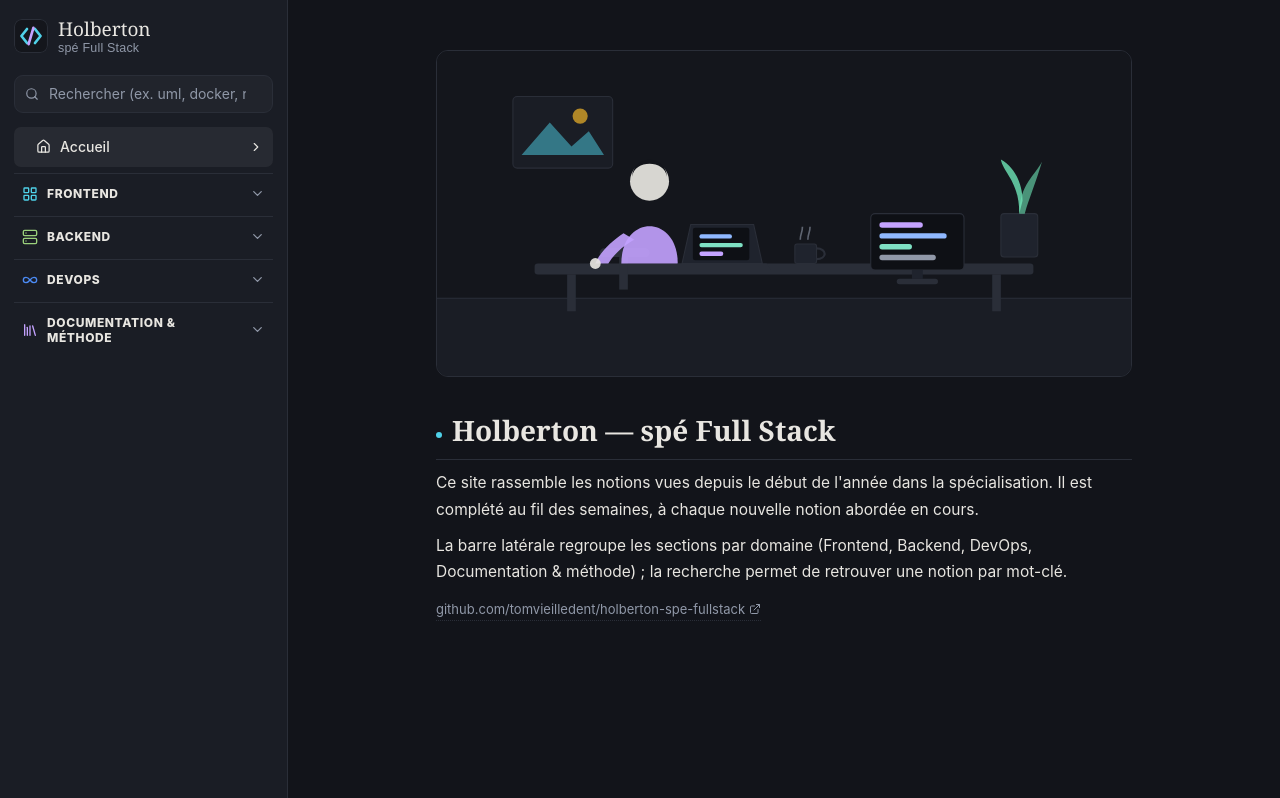
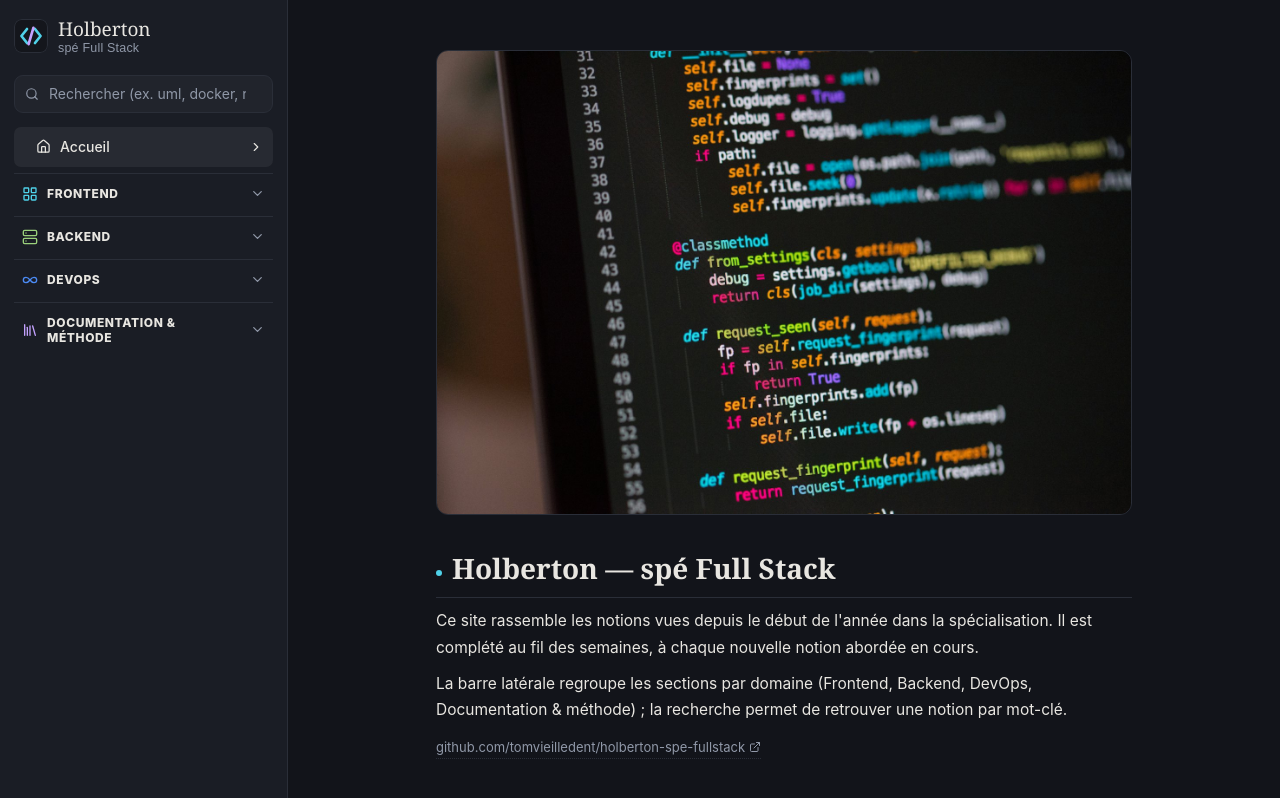
Before and after one commit to tomvieilledent/holberton-spe-fullstack, a React (Vite) app: page / in a window 1280 px wide. Shown: the top 798 px of the page. Built offline with nearby package versions, Linux system fonts and the light colour scheme; the HTML template or start-up script is replaced by a standard one.

Commit message:
feat(home): remplace l'illustration SVG par une photo (servie en local)

```diff
--- a/src/features/home/Home.jsx
+++ b/src/features/home/Home.jsx
@@ -2,15 +2,18 @@
 import { H2, P, SourceLink } from "../../shared/ui/primitives.jsx";
 import { REACT_ACCENT, LINE } from "../../shared/ui/tokens.js";
 
-/* Illustration décorative : développeur à son bureau (style plat).
-   SVG inline — aucune requête réseau, compatible avec la CSP du site.
-   Sans rapport avec Holberton : simple habillage de la page de garde. */
-function DeveloperScene() {
+/* Illustration décorative de la page de garde.
+   Image servie en local (public/) — respecte la CSP `img-src 'self'`.
+   Sans rapport avec Holberton : simple habillage. */
+function HeroImage() {
   return (
-    <svg
-      viewBox="0 0 640 300"
-      role="img"
-      aria-label="Illustration : un développeur travaille sur son ordinateur portable"
+    <img
+      src="/home-hero.jpg"
+      alt="Poste de travail : un ordinateur portable affichant du code"
+      width="1600"
+      height="1068"
+      loading="eager"
+      decoding="async"
       style={{
         display: "block",
         width: "100%",
@@ -18,69 +21,15 @@
         border: `1px solid ${LINE}`,
         borderRadius: 12,
         margin: "6px 0 22px",
-        background: "#14161c",
       }}
-    >
-      {/* mur + sol */}
-      <rect x="0" y="0" width="640" height="228" fill="#14161c" />
-      <rect x="0" y="228" width="640" height="72" fill="#1a1d25" />
-      <line x1="0" y1="228" x2="640" y2="228" stroke={LINE} />
-
-      {/* cadre au mur */}
-      <rect x="70" y="42" width="92" height="66" rx="4" fill="#1a1d25" stroke={LINE} />
-      <path d="M78 96 L104 66 L124 88 L140 74 L154 96 Z" fill="#4FD1E8" opacity="0.5" />
-      <circle cx="132" cy="60" r="7" fill="#F0B429" opacity="0.7" />
-
-      {/* plante */}
-      <rect x="520" y="150" width="34" height="40" rx="3" fill="#1f232d" stroke={LINE} />
-      <path d="M537 150 C537 120 522 112 520 100 C534 108 540 124 540 138" fill="#6EE7B7" opacity="0.8" />
-      <path d="M537 150 C537 124 552 114 558 102 C552 122 546 136 542 150" fill="#6EE7B7" opacity="0.6" />
-
-      {/* bureau */}
-      <rect x="90" y="196" width="460" height="10" rx="3" fill="#2a2e38" />
-      <rect x="120" y="206" width="8" height="34" fill="#2a2e38" />
-      <rect x="512" y="206" width="8" height="34" fill="#2a2e38" />
-
-      {/* chaise */}
-      <rect x="150" y="182" width="46" height="8" rx="4" fill="#2a2e38" />
-      <rect x="168" y="190" width="8" height="30" fill="#2a2e38" />
-
-      {/* personnage */}
-      <circle cx="196" cy="120" r="18" fill="#e8e6e1" opacity="0.92" />
-      <path d="M180 116 C182 100 210 100 212 116 C212 108 206 100 196 100 C186 100 180 108 180 116 Z" fill="#12141a" />
-      <path d="M170 196 C170 150 222 150 222 196 Z" fill="#C4A2FF" opacity="0.9" />
-      <path d="M172 168 C160 176 150 186 146 196 L158 196 C164 186 174 178 182 174 Z" fill="#C4A2FF" opacity="0.9" />
-      <circle cx="146" cy="196" r="5" fill="#e8e6e1" opacity="0.92" />
-
-      {/* ordinateur portable */}
-      <path d="M226 196 L300 196 L292 160 L234 160 Z" fill="#1f232d" stroke={LINE} />
-      <rect x="236" y="163" width="52" height="30" rx="2" fill="#0E1015" />
-      <rect x="242" y="169" width="30" height="4" rx="2" fill="#8fb8ff" />
-      <rect x="242" y="177" width="40" height="4" rx="2" fill="#7ee0c3" />
-      <rect x="242" y="185" width="22" height="4" rx="2" fill="#c4a2ff" />
-      <path d="M222 196 L304 196 L308 202 L218 202 Z" fill="#2a2e38" />
-
-      {/* mug */}
-      <rect x="330" y="178" width="20" height="18" rx="2" fill="#1f232d" stroke={LINE} />
-      <path d="M350 182 C360 182 360 192 350 192" fill="none" stroke={LINE} strokeWidth="2" />
-      <path d="M335 174 C335 168 337 168 337 162 M342 174 C342 168 344 168 344 162" stroke="#9098a8" strokeWidth="1.5" fill="none" opacity="0.6" />
-
-      {/* écran externe */}
-      <rect x="400" y="150" width="86" height="52" rx="4" fill="#0E1015" stroke={LINE} />
-      <rect x="408" y="158" width="40" height="5" rx="2.5" fill="#c4a2ff" />
-      <rect x="408" y="168" width="62" height="5" rx="2.5" fill="#8fb8ff" />
-      <rect x="408" y="178" width="30" height="5" rx="2.5" fill="#7ee0c3" />
-      <rect x="408" y="188" width="52" height="5" rx="2.5" fill="#9098a8" />
-      <rect x="438" y="202" width="10" height="8" fill="#1f232d" />
-      <rect x="424" y="210" width="38" height="5" rx="2.5" fill="#2a2e38" />
-    </svg>
+    />
   );
 }
 
 export default function Home() {
   return (
     <div>
-      <DeveloperScene />
+      <HeroImage />
 
       <H2 accent={REACT_ACCENT}>Holberton — spé Full Stack</H2>
 
```
Also changed, not shown: public/home-hero.jpg (added).
